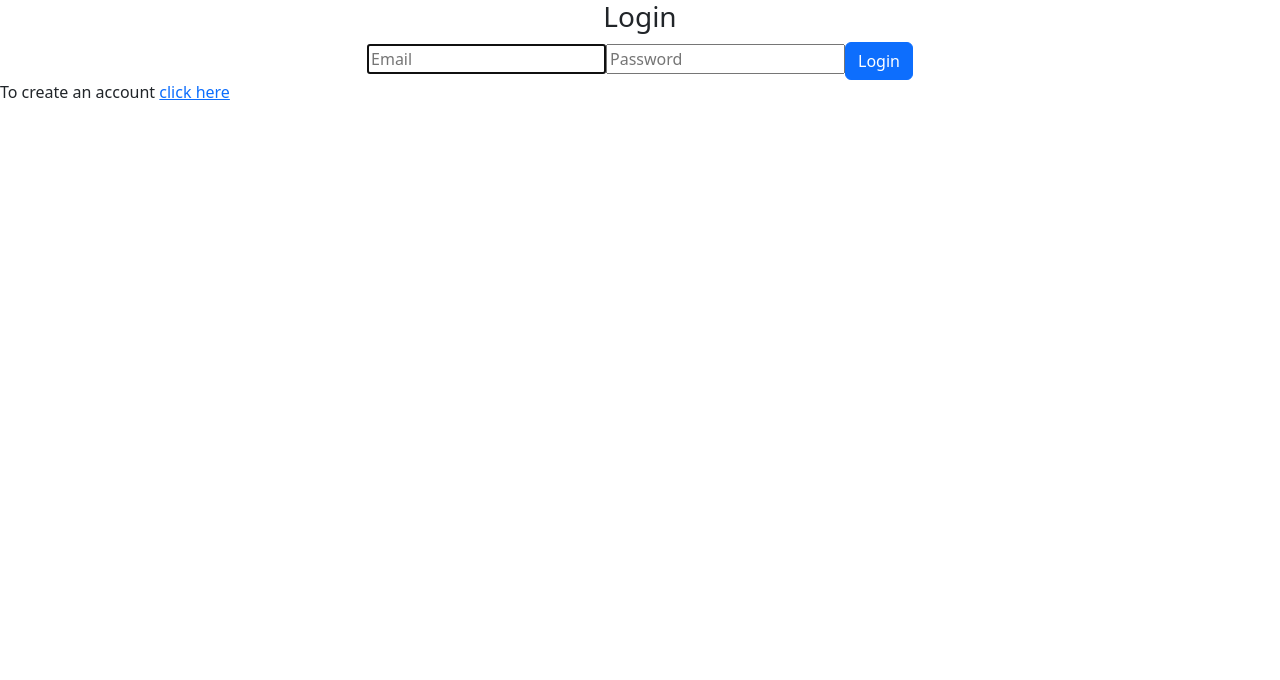
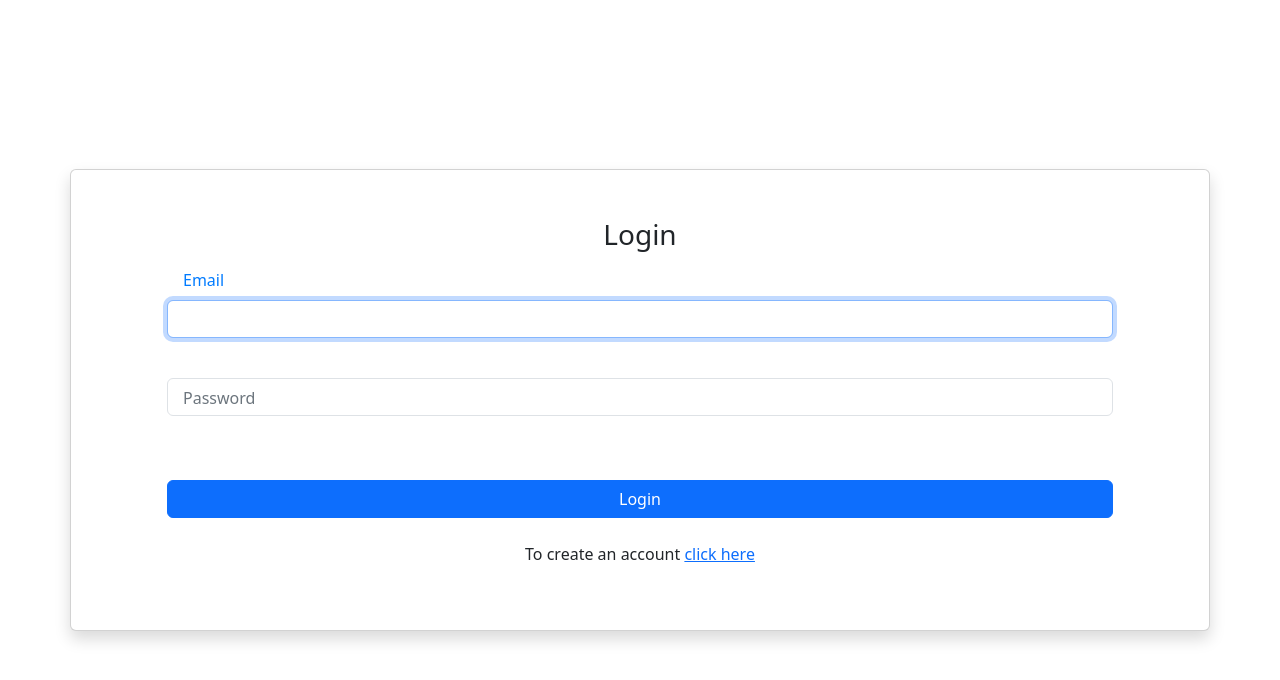
Before and after one commit to codeygallup/onTask, a React (Create React App) app in the folder client/: page /login in a window 1280 px wide. Shown: the top 680 px of the page. Built offline with nearby package versions, Linux system fonts and the light colour scheme.

Commit message:
improving login and signup forms

```diff
--- a/client/src/App.css
+++ b/client/src/App.css
@@ -188,3 +188,25 @@ details[open] summary {
 * {
   /* outline: red solid 1px; */
 }
+
+.form-group {
+  position: relative;
+  margin-bottom: 2.5rem;
+}
+
+.form-group label {
+  position: absolute;
+  top: 0.5rem;
+  left: 0;
+  transition: all 0.3s ease;
+  pointer-events: none;
+  color: #6c757d;
+  padding-left: 1rem;
+}
+
+.form-group input:focus + label,
+.form-group input:not(:placeholder-shown) + label {
+  top: -2rem;
+  font-size: 1rem;
+  color: #007bff;
+}
--- a/client/src/components/LoginForm.js
+++ b/client/src/components/LoginForm.js
@@ -40,58 +40,77 @@ export default function LoginForm({
 
   return (
     <>
-      <form className="login-form text-center" onSubmit={handleSubmit}>
-        <h3>{title}</h3>
+      <div className="d-flex justify-content-center align-items-center vh-100 ">
+        <div className="container card shadow p-5">
+          <form className="mx-5" onSubmit={handleSubmit}>
+            <h3 className="text-center mb-5">{title}</h3>
             {current === "/signup" && (
+              <div className="form-group">
                 <input
                   type="text"
                   name="username"
                   onChange={handleFormChange}
                   value={formData.username}
-            placeholder="Username"
-            className="login-input"
+                  placeholder=" "
+                  className="form-control mb-2"
                   autoFocus
                   required
                 />
+                <label htmlFor="username">Username</label>
+              </div>
             )}
+            <div className="form-group">
               <input
+                type="email"
+                id="email"
                 name="email"
-          type="email"
                 onChange={handleFormChange}
                 value={formData.email}
-          placeholder="Email"
-          className="login-input"
+                placeholder=" "
+                className="form-control mb-3"
                 autoFocus
                 required
               />
+              <label htmlFor="email">Email</label>
+            </div>
+            <div className="form-group">
               <input
                 name="password"
                 type="password"
                 onChange={handleFormChange}
                 value={formData.password}
-          placeholder="Password"
-          className="login-input"
+                placeholder=" "
+                className="form-control"
                 required
               />
-        <button type="submit" className="btn btn-primary login-input">
-          Login
+              <label htmlFor="password">Password</label>
+            </div>
+            <div className="d-grid">
+              <button
+                type="submit"
+                className="btn btn-primary my-4 text-center"
+              >
+                {current === "/login" ? "Login" : "Signup"}
               </button>
+            </div>
           </form>
           {current === "/login" ? (
-        <p className="login-link">
+            <p className="text-center">
               To create an account{" "}
               <Link className="cred-link" to="/signup">
                 click here
               </Link>
             </p>
           ) : (
-        <p className="login-link">
+            <p className="text-center">
               Already a user?{" "}
               <Link className="cred-link" to="/login">
                 login here
               </Link>
             </p>
           )}
+        </div>
+      </div>
     </>
   );
 }
--- a/client/src/pages/Login.js
+++ b/client/src/pages/Login.js
@@ -12,7 +12,6 @@ const Login = () => {
   const [loginUser] = useMutation(LOGIN);
 
   return (
-    <div className="login">
       <LoginForm
         title="Login"
         formData={formData}
@@ -20,7 +19,6 @@ const Login = () => {
         handleSub={loginUser}
         authData="loginUser"
       />
-    </div>
   );
 };
 
```
Lines whose indentation alone changed are shown as unchanged.
